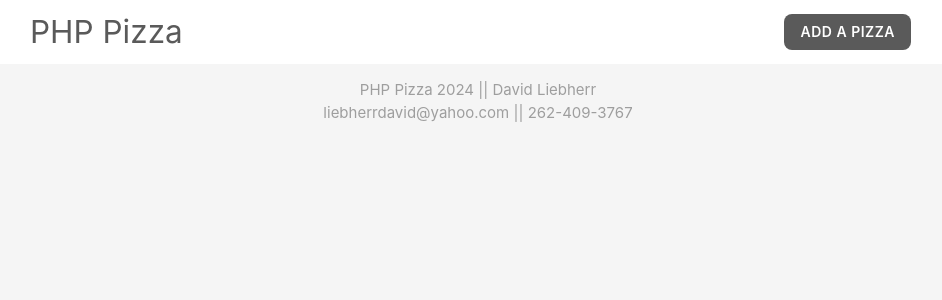
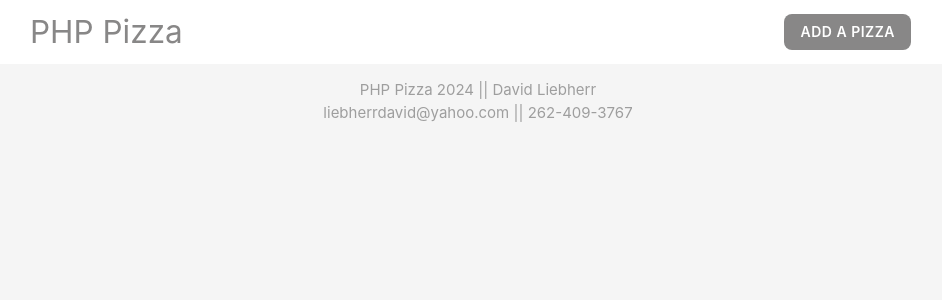
Before and after one commit to aidev13/php-pizza, a PHP site: page / in a window 1280 px wide. Shown: the top 300 px of the page, without its empty margins (162-1104 px from the left). Run offline with PHP 8.4, Linux system fonts and the light colour scheme.

```diff
--- a/styles.css
+++ b/styles.css
@@ -1,6 +1,6 @@
 
 :root {
-   --main-theme: rgb(90, 90, 90);
+   --main-theme: rgb(136, 135, 135);
 }
 
 .brand {
--- a/templates/header.php
+++ b/templates/header.php
@@ -5,7 +5,7 @@
    <!-- Compiled and minified CSS -->
    <link rel="stylesheet" href="https://cdnjs.cloudflare.com/ajax/libs/materialize/1.0.0/css/materialize.min.css">
 
-   <link rel="stylesheet" href="../styles.css" >
+   <link rel="stylesheet" href="styles.css" >
 </head>
 
 <body class="grey lighten-4">
```
Also changed, not shown: index.php (+7 -0 lines).
